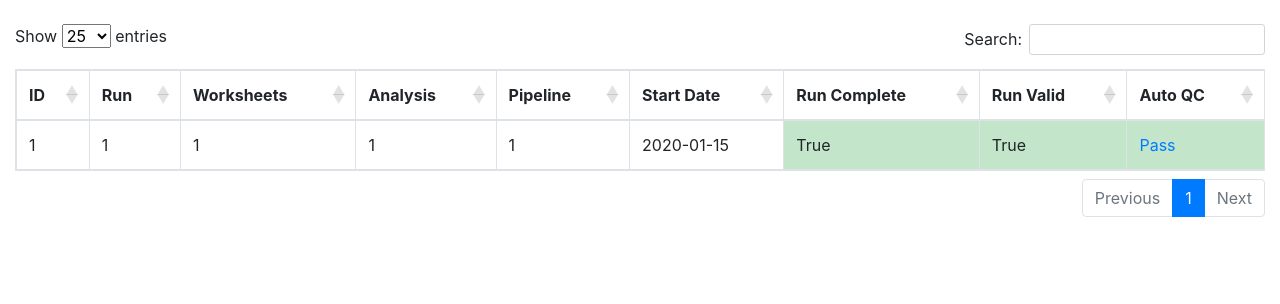
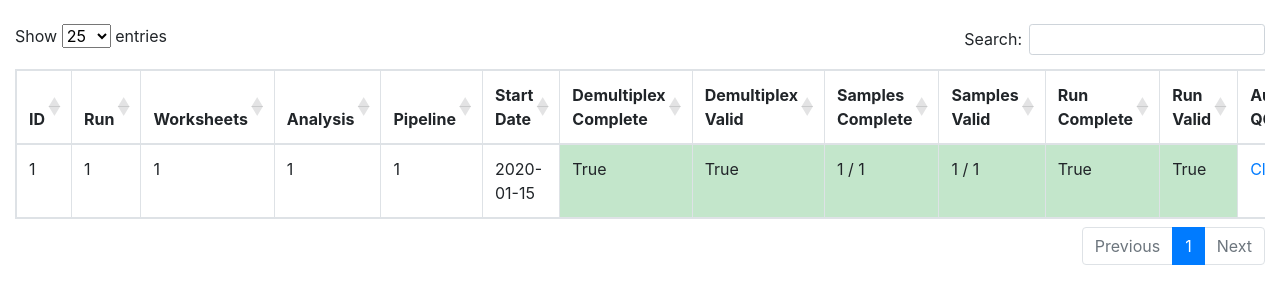
Before and after one commit to AWGL/auto_qc, a Django app: page / in a window 1280 px wide. Shown: the part 56-360 px from the top of the page. Run offline with Django 3.2, Linux system fonts and the light colour scheme; a user stored in the database is signed in; tables that the repository leaves empty hold one stand-in row (values such as "Sample post"); some libraries are stand-ins or nearby versions.

Commit message:
additional speed

```diff
--- a/qc_database/templates/auto_qc/home.html
+++ b/qc_database/templates/auto_qc/home.html
@@ -6,7 +6,7 @@
 <br>
 
 
-<table id="run_analysis" class="table table-hover table-bordered">
+<table id="run_analysis" class="table table-hover table-bordered table-responsive">
 
   <thead>
 	<tr>
@@ -16,6 +16,10 @@
 	  <th>Analysis</th>
 	  <th>Pipeline</th>
 	  <th>Start Date</th>
+	  <th>Demultiplex Complete</th>
+	  <th>Demultiplex Valid</th>
+	  <th>Samples Complete</th>
+	  <th>Samples Valid</th>
 	  <th>Run Complete</th>
 	  <th>Run Valid</th>
 	  <th>Auto QC</th>
@@ -32,6 +36,26 @@
 		<td> {{run_analysis.pipeline.pipeline_id}} </td>
 		<td> {{run_analysis.start_date|date:'Y-m-d'}} </td>
 
+		{% if run_analysis.demultiplexing_completed == True %}
+		<td  class="table-success" > {{run_analysis.demultiplexing_completed}} </td>
+		{% else %}
+		<td  class="table-danger" > {{run_analysis.demultiplexing_completed}} </td>
+		{% endif %}
+
+
+		{% if run_analysis.demultiplexing_valid == True %}
+		<td class="table-success"> {{run_analysis.demultiplexing_valid}} </td>
+		{% else %}
+		<td  class="table-danger" > {{run_analysis.demultiplexing_valid}} </td>
+		{% endif %}
+
+		{% if  run_analysis.get_n_samples_completed.0 == run_analysis.get_n_samples_valid.0 %}
+		<td class="table-success"> {{run_analysis.get_n_samples_completed|join:" / "}} </td>
+		<td class="table-success"> {{run_analysis.get_n_samples_valid|join:" / "}} </td>
+		{% else %}
+		<td class="table-danger"> {{run_analysis.get_n_samples_completed|join:" / "}} </td>
+		<td class="table-danger"> {{run_analysis.get_n_samples_valid|join:" / "}} </td>
+		{% endif %}
 
 		{% if run_analysis.results_completed == True %}
 		<td class="table-success"> {{run_analysis.results_completed}} </td>
@@ -45,21 +69,13 @@
 		<td  class="table-danger" > {{run_analysis.results_valid}} </td>
 		{% endif %}
 
-		{% if run_analysis.passes_auto_qc.0 == True %}
-		<td class="table-success">
+		<td>
 		 <a href="{% url 'view_run_analysis' pk=run_analysis.pk %}">
-				Pass
+				Click
 		 </a>
 		</td>
 
-		{% else %}
-		<td class="table-danger">
-		 <a href="{% url 'view_run_analysis' pk=run_analysis.pk %}">
-				Fail
-		 </a>
-		</td>
 
-		{% endif %}
 
 
 
```
